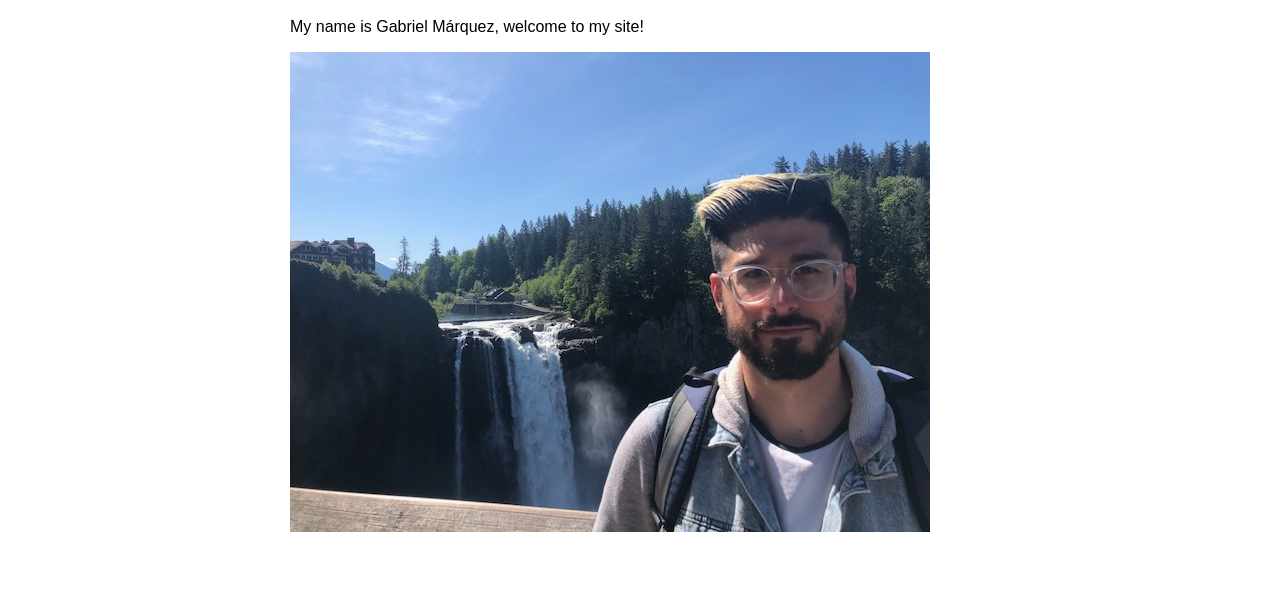
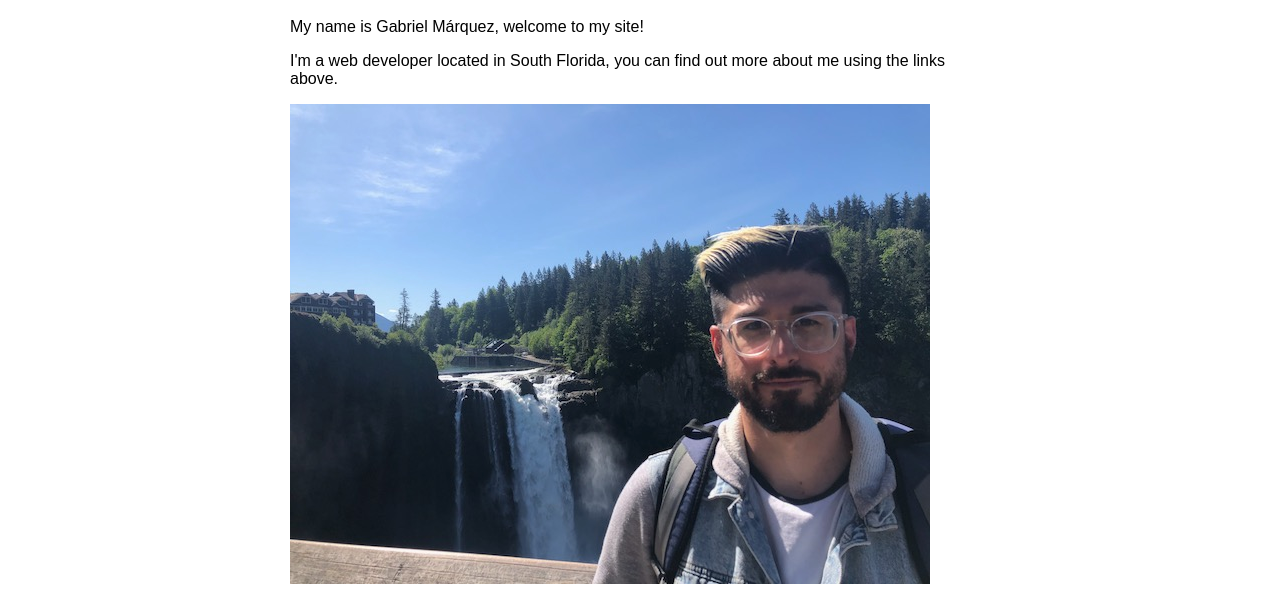
Before and after one commit to nonwaves/GGM_personal_site, a Gatsby site: page / in a window 1280 px wide. Shown: the part 233-825 px from the top of the page. Before the commit the page ends 800 px from the top, so only its background shows below. Built offline with nearby package versions, Linux system fonts and the light colour scheme; Gatsby itself is replaced by a stand-in of ours.

Commit message:
Updated index

```diff
--- a/src/pages/index.js
+++ b/src/pages/index.js
@@ -6,6 +6,8 @@ const IndexPage = () => {
   return (
     <Layout pageTitle="Home Page">
       <p>My name is Gabriel Márquez, welcome to my site!</p>
+      <p>I'm a web developer located in South Florida, you can find out more about me using the links above.</p>
+
       <StaticImage
         alt="a pictuure of myself in front of Snoqualmie Falls"
         src="../images/gabe_snoqualmie.jpeg"
```
